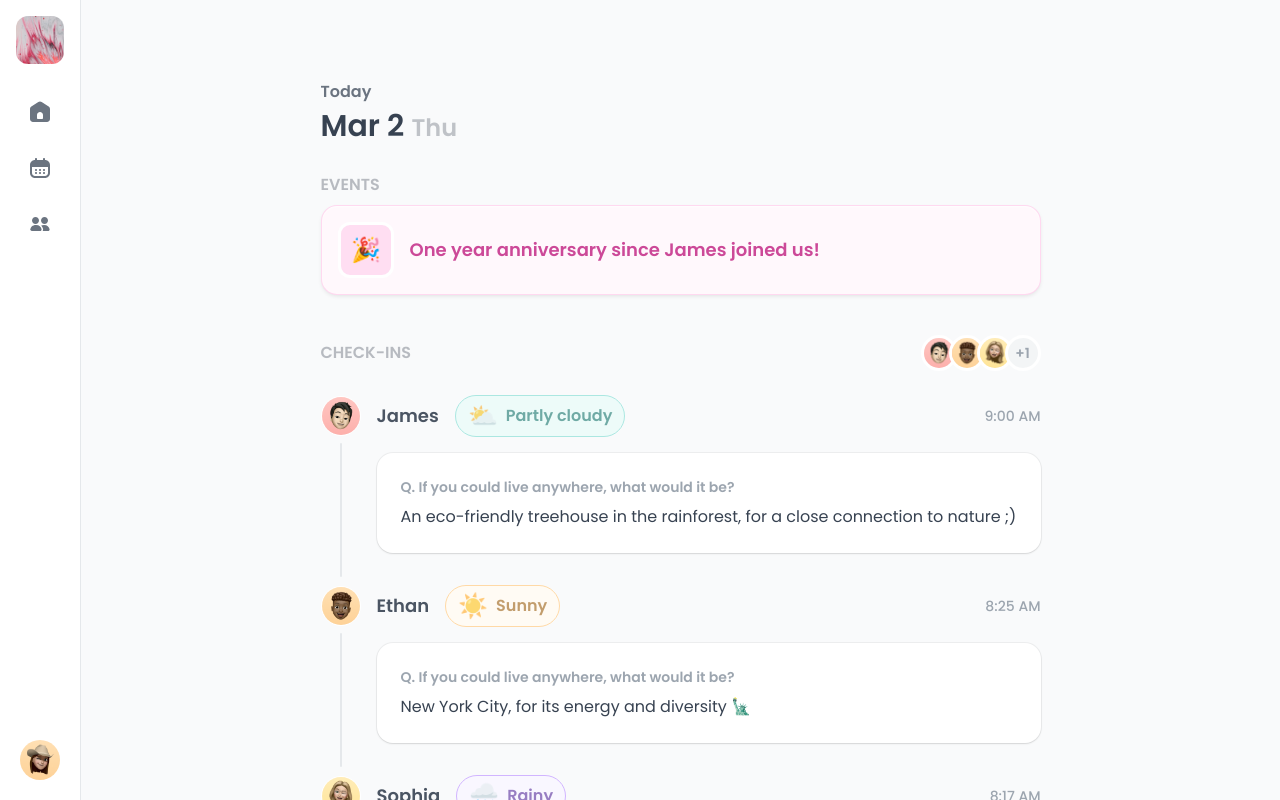
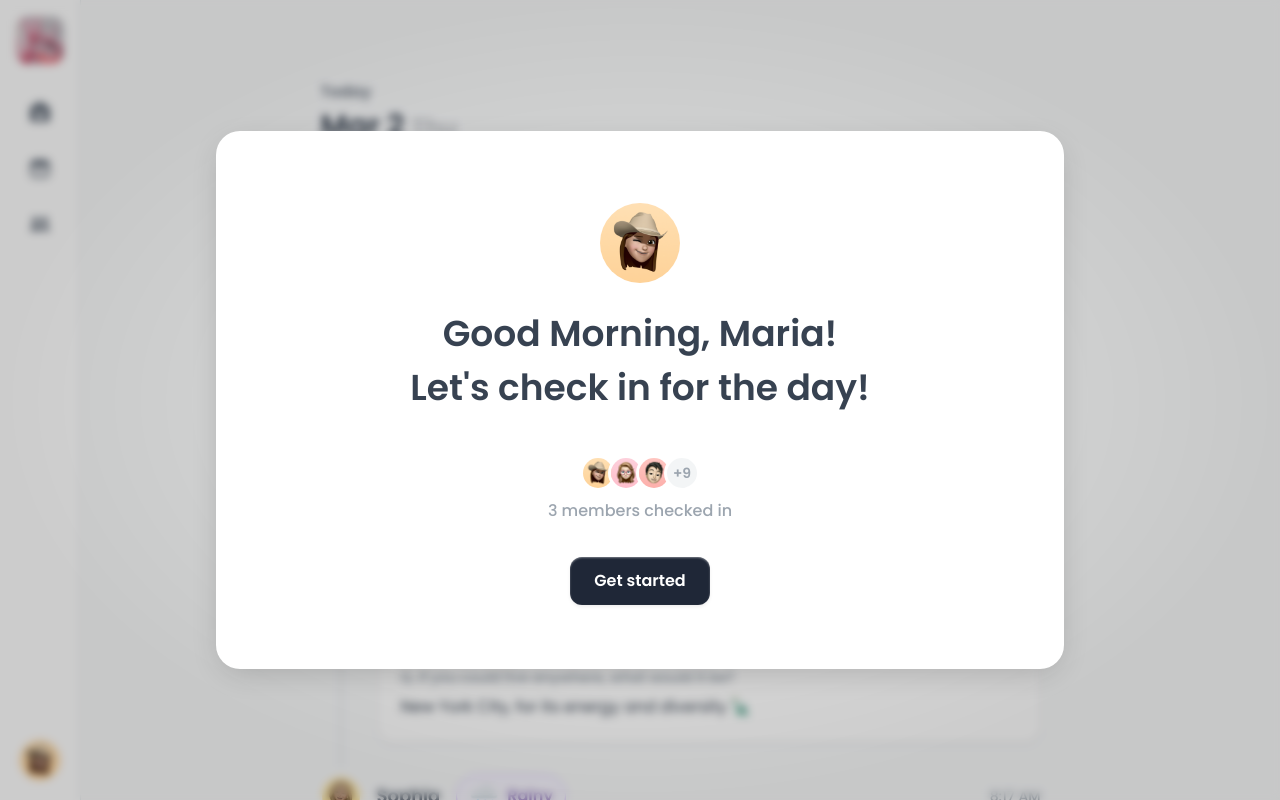
Before and after one commit to nucumo/team-share-app, a Next.js app: page / in a window 1280 px wide. Shown: the top 800 px of the page. Built offline with nearby package versions, Linux system fonts and the light colour scheme.

Commit message:
Create and add dialog components

```diff
--- /dev/null
+++ b/src/components/DailyDialog/Comment.tsx
@@ -0,0 +1,31 @@
+import { CommonButton } from "../Button/Common";
+import { DialogTitle } from "../Dialog/Title";
+import { TextArea } from "../Input/TextArea";
+
+interface Props {
+  onClickDone: () => void;
+  onClickBack: () => void;
+}
+
+export const DailyDialogComment = ({ onClickDone, onClickBack }: Props) => {
+  return (
+    <div className="px-10">
+      <p className="mb-6 font-bold uppercase text-gray-400">Comment</p>
+      <div className="mb-14 pb-0.5">
+        <DialogTitle>Anything to share with the team?</DialogTitle>
+        <p className="mt-3 font-medium text-gray-400">
+          Let&apos;s write about recent events, your mind, how is your work, etc 😊
+        </p>
+      </div>
+
+      <TextArea placeholder="e.g. It's getting warmer, so I can wake up refreshed :)" />
+
+      <div className={"mx-auto my-12 flex justify-center gap-4"}>
+        <CommonButton onClick={onClickBack} priority="secondary" icon="arrow-left" />
+        <CommonButton icon="arrow-right" onClick={onClickDone}>
+          Done
+        </CommonButton>
+      </div>
+    </div>
+  );
+};
--- /dev/null
+++ b/src/components/DailyDialog/Feeling.tsx
@@ -0,0 +1,32 @@
+import { DialogTitle } from "../Dialog/Title";
+import { FeelingChoices } from "../Feeling/Choices";
+import { CommonButton } from "../Button/Common";
+import { Feelings } from "@/constants/feelings";
+
+interface Props {
+  onClickNext: () => void;
+}
+
+export const DailyDialogFeeling = ({ onClickNext }: Props) => {
+  return (
+    <>
+      <div className="mx-10 mt-10 pb-4 pt-0.5">
+        <DialogTitle>How are you feeling?</DialogTitle>
+        <div className="mt-10">
+          <FeelingChoices
+            feelings={Feelings}
+            name="feeling"
+            onChange={() => {
+              return;
+            }}
+          />
+        </div>
+      </div>
+      <div className={"mx-auto my-12 flex justify-center gap-4"}>
+        <CommonButton icon="arrow-right" onClick={onClickNext}>
+          Next
+        </CommonButton>
+      </div>
+    </>
+  );
+};
--- /dev/null
+++ b/src/components/DailyDialog/Question.tsx
@@ -0,0 +1,32 @@
+import { CommonButton } from "../Button/Common";
+import { DialogTitle } from "../Dialog/Title";
+import { TextArea } from "../Input/TextArea";
+
+interface Props {
+  onClickNext: () => void;
+  onClickBack: () => void;
+}
+
+export const DailyDialogQuestion = ({ onClickNext, onClickBack }: Props) => {
+  return (
+    <div className="px-10">
+      <p className="mb-6 font-bold uppercase text-gray-400">daily question</p>
+      <div className="mb-10">
+        <DialogTitle>
+          If you could live anywhere,
+          <br />
+          what would it be?
+        </DialogTitle>
+      </div>
+
+      <TextArea placeholder="e.g. country with beaches and warm weather!" />
+
+      <div className={"mx-auto my-12 flex justify-center gap-4"}>
+        <CommonButton onClick={onClickBack} priority="secondary" icon="arrow-left" />
+        <CommonButton icon="arrow-right" onClick={onClickNext}>
+          Next
+        </CommonButton>
+      </div>
+    </div>
+  );
+};
--- /dev/null
+++ b/src/components/DailyDialog/Welcome.tsx
@@ -0,0 +1,33 @@
+import { AvatarImage } from "../Avatar/Image";
+import { AvatarStack } from "../Avatar/Stack";
+import { CommonButton } from "../Button/Common";
+import { DialogTitle } from "../Dialog/Title";
+import members, { CurrentUser } from "@/constants/members";
+
+interface Props {
+  onClickNext: () => void;
+}
+
+export const DailyDialogWelcome = ({ onClickNext }: Props) => {
+  return (
+    <>
+      <div className="mx-auto mt-2 mb-6 h-20 w-20">
+        <AvatarImage user={CurrentUser} />
+      </div>
+      <DialogTitle>
+        Good Morning, {CurrentUser.name}!
+        <br />
+        Let&apos;s check in for the day!
+      </DialogTitle>
+
+      <div className="mt-10 flex flex-col items-center pb-0.5">
+        <AvatarStack members={members} />
+        <p className="mt-2 font-medium text-gray-400">3 members checked in</p>
+      </div>
+
+      <div className="mx-auto mt-8 mb-10 flex justify-center gap-4">
+        <CommonButton onClick={onClickNext}>Get started</CommonButton>
+      </div>
+    </>
+  );
+};
--- /dev/null
+++ b/src/components/DailyDialog/index.tsx
@@ -0,0 +1,54 @@
+import { DailyDialogWelcome } from "./Welcome";
+import { DailyDialogFeeling } from "./Feeling";
+import { DailyDialogQuestion } from "./Question";
+import { DailyDialogComment } from "./Comment";
+import { DialogContainer } from "../Dialog/Container";
+import { DialogOverlay } from "../Dialog/Overlay";
+import { useState } from "react";
+
+interface Props {
+  isOpen: boolean;
+  onClose: () => void;
+}
+
+export const DailyDialog = ({ isOpen, onClose }: Props) => {
+  const [[currentPage, direction], setCurrentPage] = useState([0, 1]);
+
+  // when click next or back, change the page
+  const onClickNext = () => setCurrentPage((prev) => [prev[0] + 1, 1]);
+  const onClickBack = () => setCurrentPage((prev) => [prev[0] - 1, -1]);
+
+  const onClickDone = () => {
+    onClose();
+  };
+
+  if (!isOpen) return null;
+
+  const PageContent = ({ page }: { page: number }) => {
+    switch (page) {
+      case 0:
+        // welcome page
+        return <DailyDialogWelcome onClickNext={onClickNext} />;
+      case 1:
+        // feeling
+        return <DailyDialogFeeling onClickNext={onClickNext} />;
+      case 2:
+        // daily question
+        return <DailyDialogQuestion onClickNext={onClickNext} onClickBack={onClickBack} />;
+      case 3:
+        // comment to team
+        return <DailyDialogComment onClickDone={onClickDone} onClickBack={onClickBack} />;
+      default:
+        return <></>;
+    }
+  };
+
+  return (
+    <div>
+      <DialogOverlay />
+      <DialogContainer currentPage={currentPage}>
+        <PageContent page={currentPage} />
+      </DialogContainer>
+    </div>
+  );
+};
--- /dev/null
+++ b/src/components/Dialog/Container.tsx
@@ -0,0 +1,15 @@
+import { DialogSteps } from "./Steps";
+
+interface Props {
+  children: React.ReactNode;
+  currentPage: number;
+}
+
+export const DialogContainer = ({ children, currentPage }: Props) => {
+  return (
+    <div className="fixed top-1/2 left-1/2 z-10 w-[848px] max-w-[90vw] translate-x-[-50%] translate-y-[-50%] overflow-hidden rounded-3xl bg-white p-6 pt-16 text-center shadow-xl">
+      {children}
+      {currentPage > 0 && <DialogSteps currentPage={currentPage} totalPages={3} />}
+    </div>
+  );
+};
--- /dev/null
+++ b/src/components/Dialog/Overlay.tsx
@@ -0,0 +1,5 @@
+export const DialogOverlay = () => {
+  return (
+    <div className="fixed inset-0 bg-[radial-gradient(50%_50%_at_50%_50%,rgba(0,0,0,0.1)_0%,rgba(0,0,0,0.2)_100%)] backdrop-blur-sm"></div>
+  );
+};
--- /dev/null
+++ b/src/components/Dialog/Steps.tsx
@@ -0,0 +1,16 @@
+interface Props {
+  currentPage: number;
+  totalPages: number;
+}
+
+export const DialogSteps = ({ currentPage, totalPages }: Props) => {
+  return (
+    <div className="flex justify-center gap-1.5">
+      {Array.from({ length: totalPages }).map((_, index) => {
+        const bgStyle = index <= currentPage - 1 ? "bg-gray-400" : "bg-gray-200";
+        const widthStyle = index === currentPage - 1 ? "w-4" : " w-2";
+        return <div key={index} className={`h-2 rounded-full ${bgStyle} ${widthStyle}`}></div>;
+      })}
+    </div>
+  );
+};
--- /dev/null
+++ b/src/components/Dialog/Title.tsx
@@ -0,0 +1,7 @@
+interface Props {
+  children: React.ReactNode;
+}
+
+export const DialogTitle = ({ children }: Props) => {
+  return <h2 className="text-4xl font-semibold leading-[150%] text-gray-700">{children}</h2>;
+};
--- a/src/pages/index.tsx
+++ b/src/pages/index.tsx
@@ -1,11 +1,23 @@
+import { DailyDialog } from "@/components/DailyDialog";
 import { DailyFeed } from "@/components/DailyFeed/DailyFeed";
+import { useState, useEffect } from "react";
 
 export default function Home() {
+  const [isOpen, setIsOpen] = useState(false);
+  useEffect(() => {
+    // TODO: check if the user has already checked in for the day
+    setIsOpen(true);
+  }, []);
+
+  const onCloseDialog = () => {
+    setIsOpen(false);
+  };
   return (
     <>
       <div>
         <DailyFeed day={new Date()} />
       </div>
+      <DailyDialog isOpen={isOpen} onClose={onCloseDialog} />
     </>
   );
 }
```
